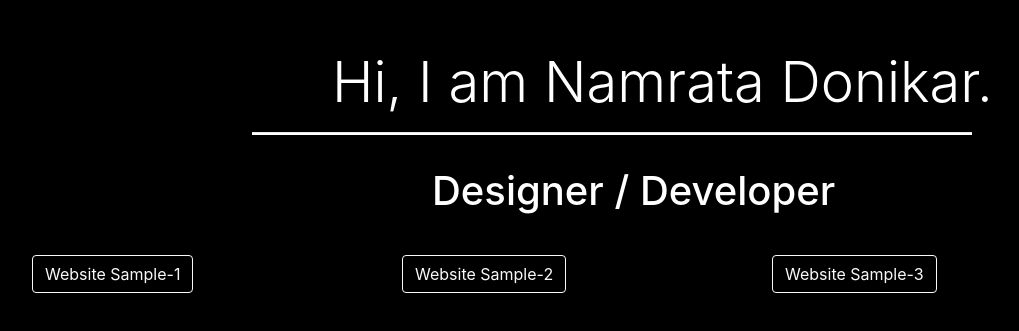
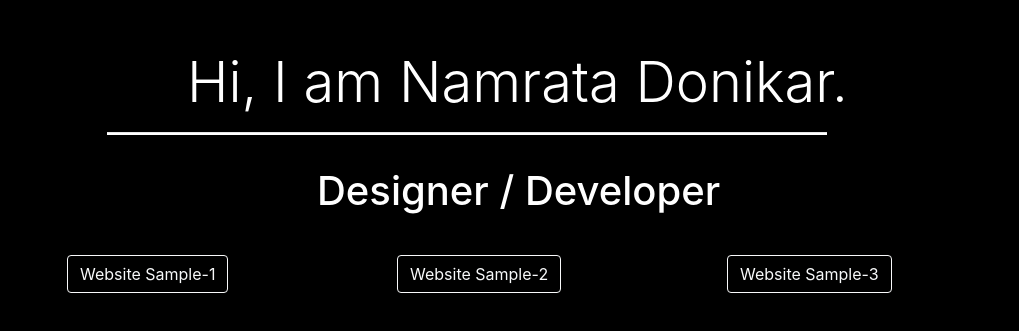
Before and after one commit to namrata-donikar/namrata-donikar.github.io, a plain HTML site: page index.html in a window 1280 px wide. Shown: the part 151-482 px from the top of the page, without its empty margins (168-1187 px from the left). Drawn offline with nearby package versions, Linux system fonts and the light colour scheme.

Commit message:
css change

```diff
--- a/css/style.css
+++ b/css/style.css
@@ -4,20 +4,20 @@ body {
 
 .name p {
   margin-top: 200px;
-  margin-left: 500px;
+  margin-left: 270px;
 }
 
 hr {
   background-color: white;
   width: 720px;
   height: 2px;
-  margin-left: 420px;
+  margin-left: 190px;
 }
 .skill h1{
-  margin-left: 600px;
+  margin-left: 400px;
 }
 .work{
-  margin-left: 200px;
+  margin-left: 150px;
   margin-right: 0%;
 }
 
--- a/index.html
+++ b/index.html
@@ -14,6 +14,7 @@
 </head>
 
 <body>
+    <div class="container">
   <div class="name display-4 text-white">
     <p>Hi, I am Namrata Donikar.</p>
     <hr>
@@ -21,6 +22,9 @@
   <div class="skill py-3 display-5 text-white">
     <h1>Designer / Developer</h1>
   </div>
+
+
+
   <div class="work py-3">
     <div class="row">
       <div class="col-sm-4">
@@ -34,6 +38,7 @@
       </div>
     </div>
       </div>
+  </div>
 
 </body>
 
```
